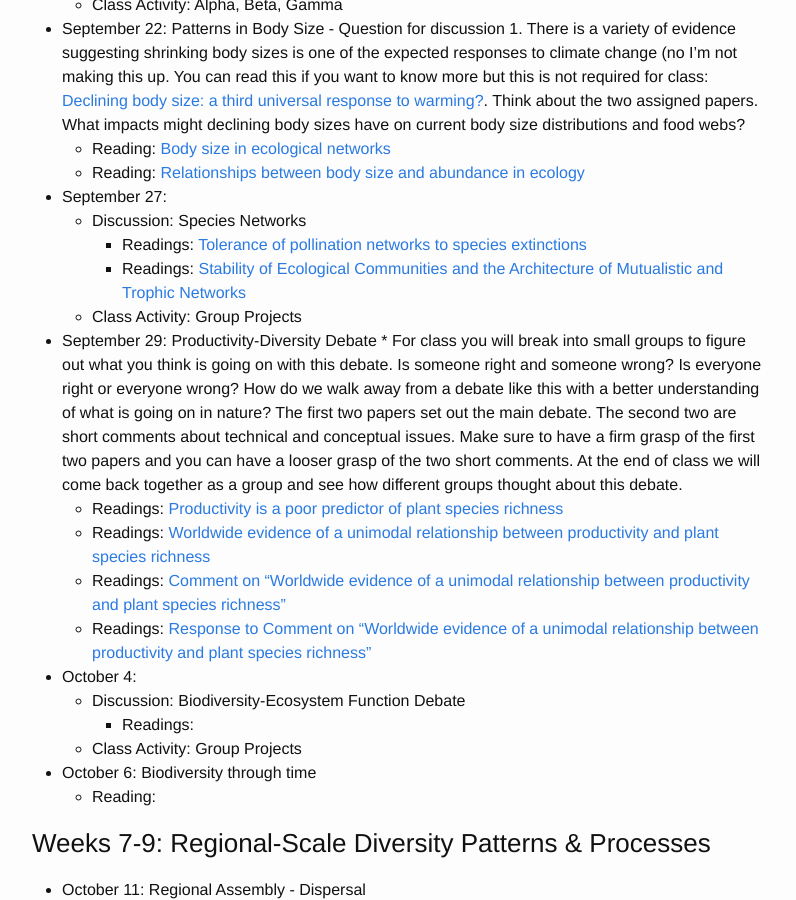
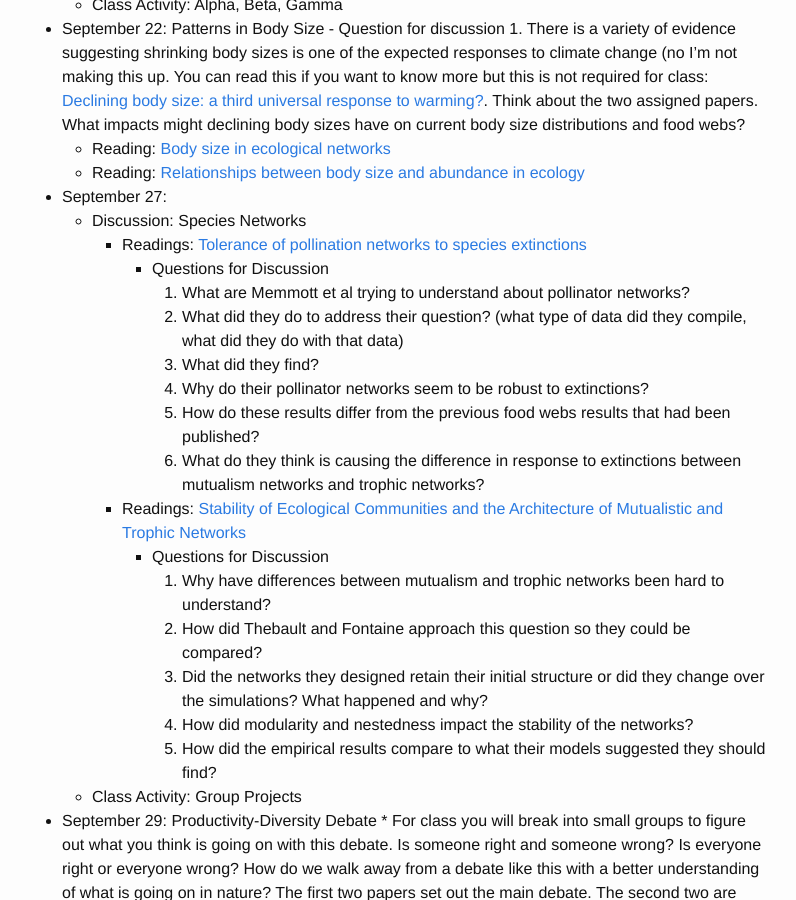
Before and after one commit to skmorgane/biodiversity-course, a Jekyll site: the page built from schedule.md, in a window 1280 px wide and 900 px high, scrolled down 3170 px. Shown: the whole window, without its empty margins (238-1034 px from the left). Built offline with Jekyll 4.4.1, drawn with Linux system fonts in a browser that asks for light colours.

Commit message:
Add discussion questions for networks

```diff
--- a/schedule.md
+++ b/schedule.md
@@ -104,7 +104,20 @@ Tuesdays are often a split between class activity and discussion, thus there are
 * September 27:
     * Discussion: Species Networks
          * Readings: [Tolerance of pollination networks to species extinctions](https://doi.org/10.1098/rspb.2004.2909)
+            * Questions for Discussion
+            1. What are Memmott et al trying to understand about pollinator networks?
+            2. What did they do to address their question? (what type of data did they compile, what did they do with that data)
+            3. What did they find?
+            4. Why do their pollinator networks seem to be robust to extinctions?
+            5. How do these results differ from the previous food webs results that had been published?
+            6. What do they think is causing the difference in response to extinctions between mutualism networks and trophic networks?
          * Readings: [Stability of Ecological Communities and the Architecture of Mutualistic and Trophic Networks](https://doi.org/10.1126/science.1188321)
+            * Questions for Discussion
+            1. Why have differences between mutualism and trophic networks been hard to understand?
+            2. How did Thebault and Fontaine approach this question so they could be compared?
+            3. Did the networks they designed retain their initial structure or did they change over the simulations? What happened and why?
+            4. How did modularity and nestedness impact the stability of the networks?
+            5. How did the empirical results compare to what their models suggested they should find?
     * Class Activity: Group Projects
 
 
```
